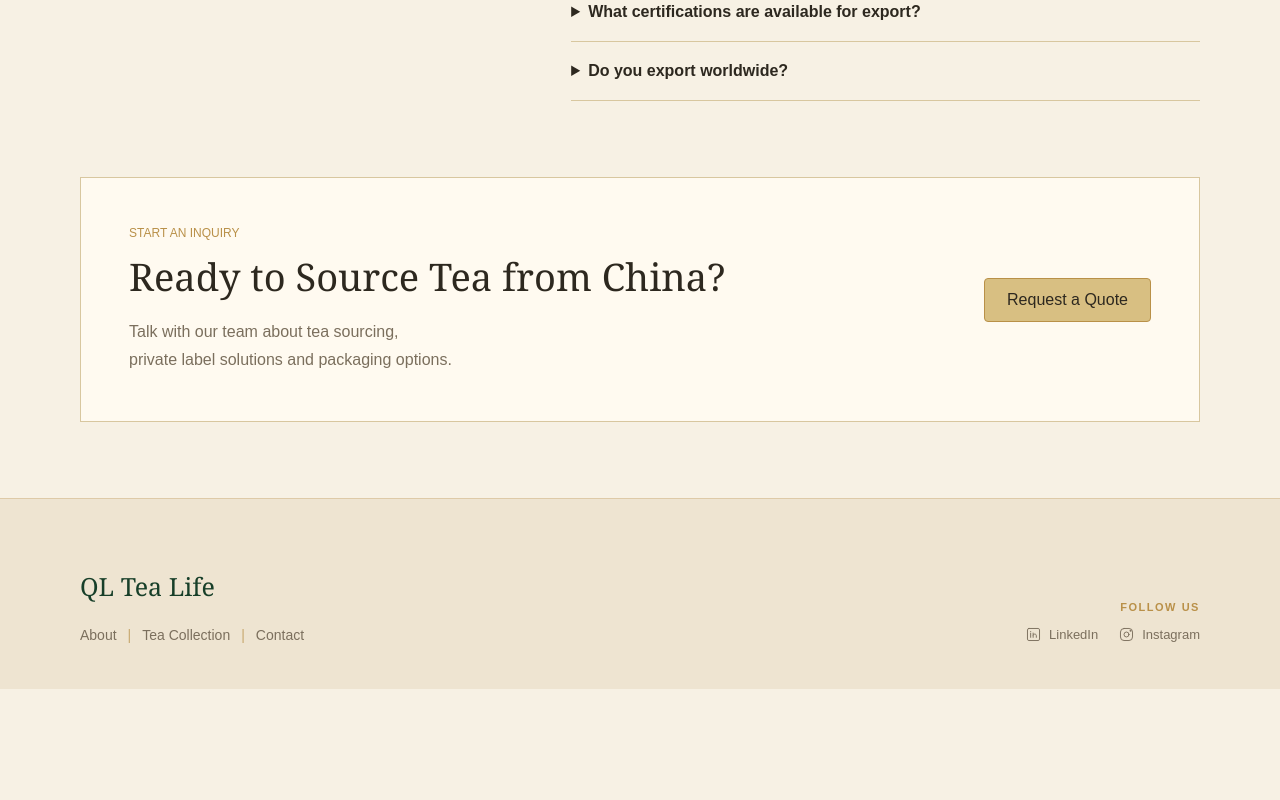
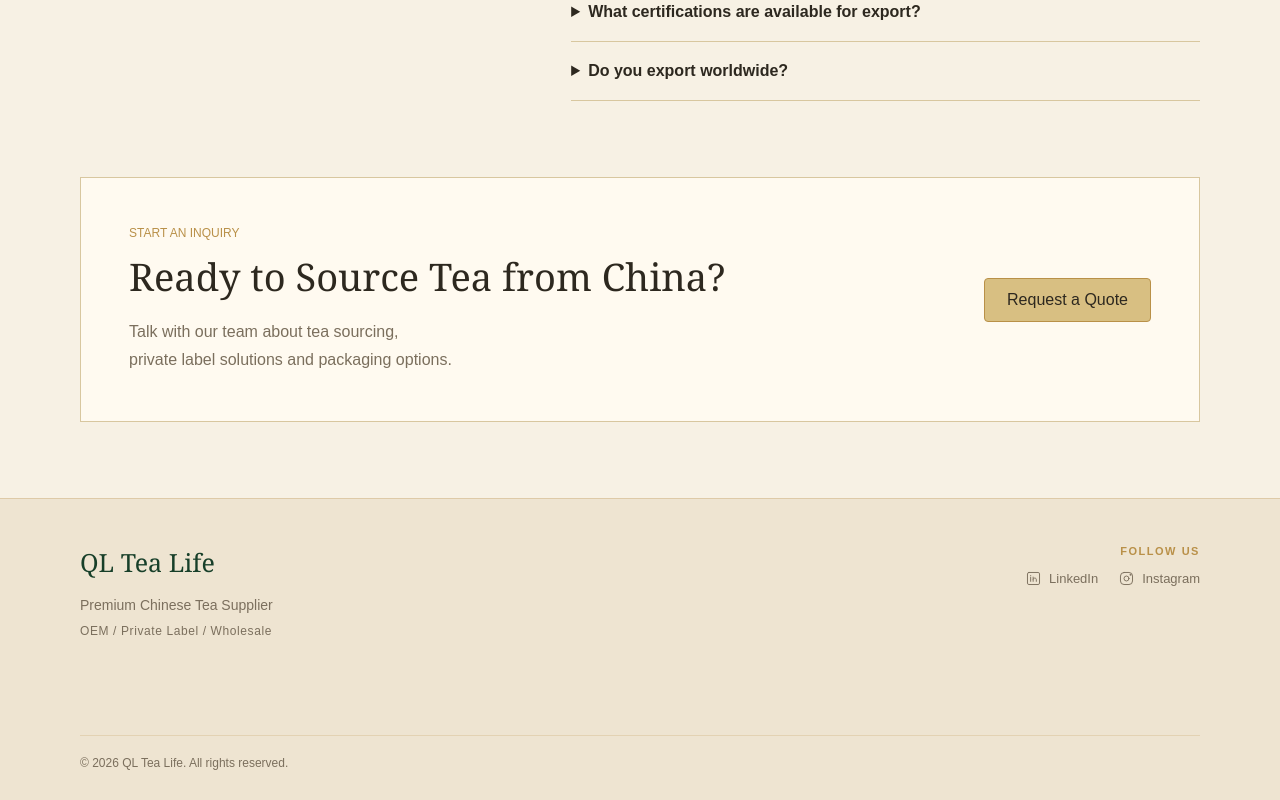
Before and after one commit to carol838/ql-tea-life, a React (Vite) app: page / in a window 1280 px wide. Shown: the part 6326-7126 px from the top of the page. Before the commit the page ends 7015 px from the top, so only its background shows below. Built offline with nearby package versions, Linux system fonts and the light colour scheme.

Commit message:
Simplify footer structure and remove redundant navigation

```diff
--- a/src/components/SiteFooter.css
+++ b/src/components/SiteFooter.css
@@ -4,18 +4,21 @@
 }
 
 .site-footer__inner {
+  width: min(1120px, calc(100% - 40px));
+  margin: 0 auto;
+  padding: 46px 0 30px;
+}
+
+.site-footer__content {
   display: flex;
-  align-items: flex-end;
+  align-items: flex-start;
   justify-content: space-between;
-  width: min(1120px, calc(100% - 40px));
   min-height: 190px;
-  margin: 0 auto;
-  padding: 46px 0;
 }
 
 .site-footer__brand-group {
   display: grid;
-  gap: 24px;
+  gap: 16px;
 }
 
 .site-footer__brand {
@@ -26,27 +29,20 @@
   text-decoration: none;
 }
 
-.site-footer__links {
-  display: flex;
-  flex-wrap: wrap;
-  gap: 0;
+.site-footer__positioning {
+  display: grid;
+  gap: 6px;
+  margin: 0;
+  color: var(--color-muted);
+  font-size: 14px;
+  line-height: 1.5;
 }
 
-.site-footer__links a {
-  color: var(--color-muted);
-  font-size: 14px;
-  text-decoration: none;
-  transition: color 160ms ease;
+.site-footer__positioning span {
+  font-size: 12px;
+  letter-spacing: 0.05em;
 }
 
-.site-footer__links a + a::before {
-  margin: 0 11px;
-  color: rgba(185, 144, 72, 0.72);
-  content: "|";
-}
-
-.site-footer__links a:hover,
-.site-footer__links a:focus-visible,
 .site-footer__social-links a:hover,
 .site-footer__social-links a:focus-visible {
   color: #173f29;
@@ -92,6 +88,14 @@
   stroke-width: 1.35;
 }
 
+.site-footer__copyright {
+  display: block;
+  padding-top: 20px;
+  border-top: 1px solid rgba(185, 144, 72, 0.22);
+  color: var(--color-muted);
+  font-size: 12px;
+}
+
 .site-footer a:focus-visible {
   border-radius: 2px;
   outline: 2px solid var(--color-gold);
@@ -100,26 +104,16 @@
 
 @media (max-width: 600px) {
   .site-footer__inner {
+    width: min(100% - 32px, 1120px);
+    padding: 40px 0 104px;
+  }
+
+  .site-footer__content {
     align-items: flex-start;
     flex-direction: column;
     gap: 36px;
-    width: min(100% - 32px, 1120px);
-    min-height: 0;
-    padding: 40px 0 104px;
-  }
-
-  .site-footer__brand-group {
-    gap: 20px;
-  }
-
-  .site-footer__links {
-    align-items: flex-start;
-    flex-direction: column;
-    gap: 12px;
-  }
-
-  .site-footer__links a + a::before {
-    display: none;
+    min-height: auto;
+    padding-bottom: 38px;
   }
 
   .site-footer__social {
--- a/src/components/SiteFooter.tsx
+++ b/src/components/SiteFooter.tsx
@@ -28,15 +28,15 @@ export default function SiteFooter() {
   return (
     <footer className="site-footer">
       <div className="site-footer__inner">
+        <div className="site-footer__content">
           <div className="site-footer__brand-group">
             <a className="site-footer__brand" href="/">
               QL Tea Life
             </a>
-          <div className="site-footer__links" aria-label="Footer navigation">
-            <a href="/about">About</a>
-            <a href="/jasmine-tea">Tea Collection</a>
-            <a href="/contact">Contact</a>
-          </div>
+            <p className="site-footer__positioning">
+              Premium Chinese Tea Supplier
+              <span>OEM / Private Label / Wholesale</span>
+            </p>
           </div>
 
           <div className="site-footer__social">
@@ -59,6 +59,11 @@ export default function SiteFooter() {
             </div>
           </div>
         </div>
+
+        <small className="site-footer__copyright">
+          &copy; 2026 QL Tea Life. All rights reserved.
+        </small>
+      </div>
     </footer>
   );
 }
```
Lines whose indentation alone changed are shown as unchanged.
